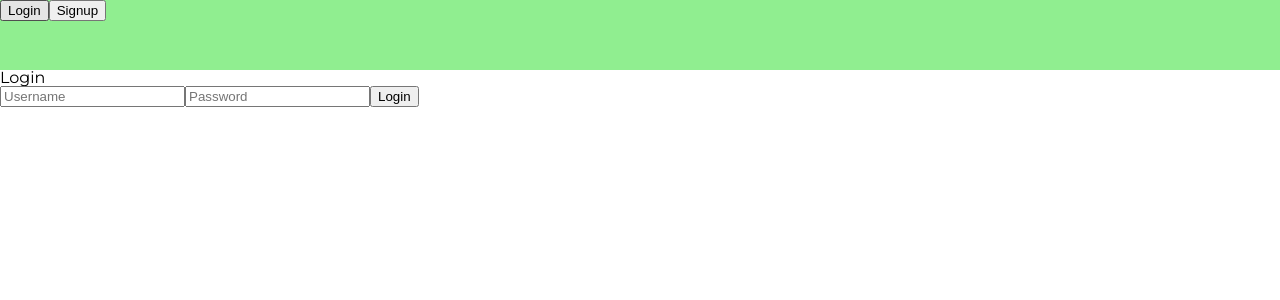
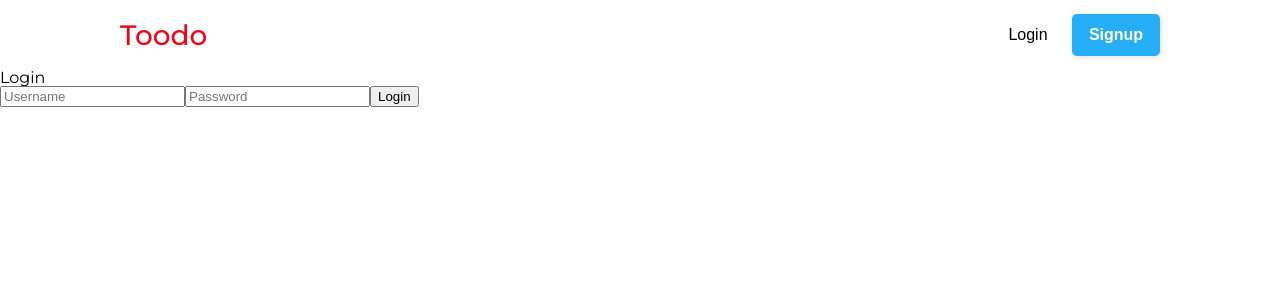
Before and after one commit to AlkTheOrg/fstack-todo, a React (Create React App) app: page /login in a window 1280 px wide. Shown: the top 300 px of the page. Built offline with nearby package versions, Linux system fonts and the light colour scheme.

Commit message:
Navbar styling

```diff
--- a/src/components/Navbar.tsx
+++ b/src/components/Navbar.tsx
@@ -2,6 +2,7 @@ import { useNavigate } from "react-router-dom";
 import { useDispatch, useSelector } from "react-redux";
 import { AppDispatch, RootState } from "../store";
 import { logout } from "../slices/authSlice";
+import "../styles/Navbar.scss";
 
 const Navbar = () => {
   const navigate = useNavigate();
@@ -9,15 +10,21 @@ const Navbar = () => {
   const user = useSelector((state: RootState) => state.auth.user);
   const handleLogout = () => dispatch(logout());
   return (
-    <div style={{ width: "100%", height: "70px", background: "lightgreen" }}>
+    <div className="Navbar">
+      <div id="logo" onClick={() => navigate('/')}>Toodo</div>
+      <div className="buttons">
         {user ? (
-        <button onClick={handleLogout}>Logout</button>
+          <>
+            <button onClick={() => navigate('/profile')}>Profile</button>
+            <button className="filled-btn miami-marmalade-btn" onClick={handleLogout}>Logout</button>
+          </>
         ) : (
           <>
             <button onClick={() => navigate("/login")}>Login</button>
-          <button onClick={() => navigate("/signup")}>Signup</button>
+            <button className="filled-btn console-sky-btn" onClick={() => navigate("/signup")}>Signup</button>
           </>
         )}
+      </div>
     </div>
   );
 };
--- /dev/null
+++ b/src/styles/Navbar.scss
@@ -0,0 +1,49 @@
+.Navbar {
+  width: 100%;
+  height: 70px;
+  display: flex;
+  align-items: center;
+  justify-content: space-between;
+  padding: 0 120px;
+
+  button {
+    font-size: 16px;
+    width: 88px;
+    height: 42px;
+    background: none;
+    border: none;
+    cursor: pointer;
+  }
+
+  #logo {
+    font-size: 28px;
+    font-weight: 500;
+    color: #f50015;
+    cursor: pointer;
+  }
+
+  .filled-btn {
+    font-weight: bold;
+    border-radius: 5px;
+    box-shadow: 1px 1px 5px 1px rgba(0,0,0,0.1);
+  }
+
+  .console-sky-btn {
+    background-color: #25aef5;
+    color: white;
+
+    &:hover {
+      background-color: rgb(47, 182, 250);
+    }
+  }
+
+  .miami-marmalade-btn {
+    background-color: #F59318;
+    color: white;
+
+    &:hover {
+      background-color: #fa981f;
+    }
+  }
+
+}
```
Lines whose indentation alone changed are shown as unchanged.
